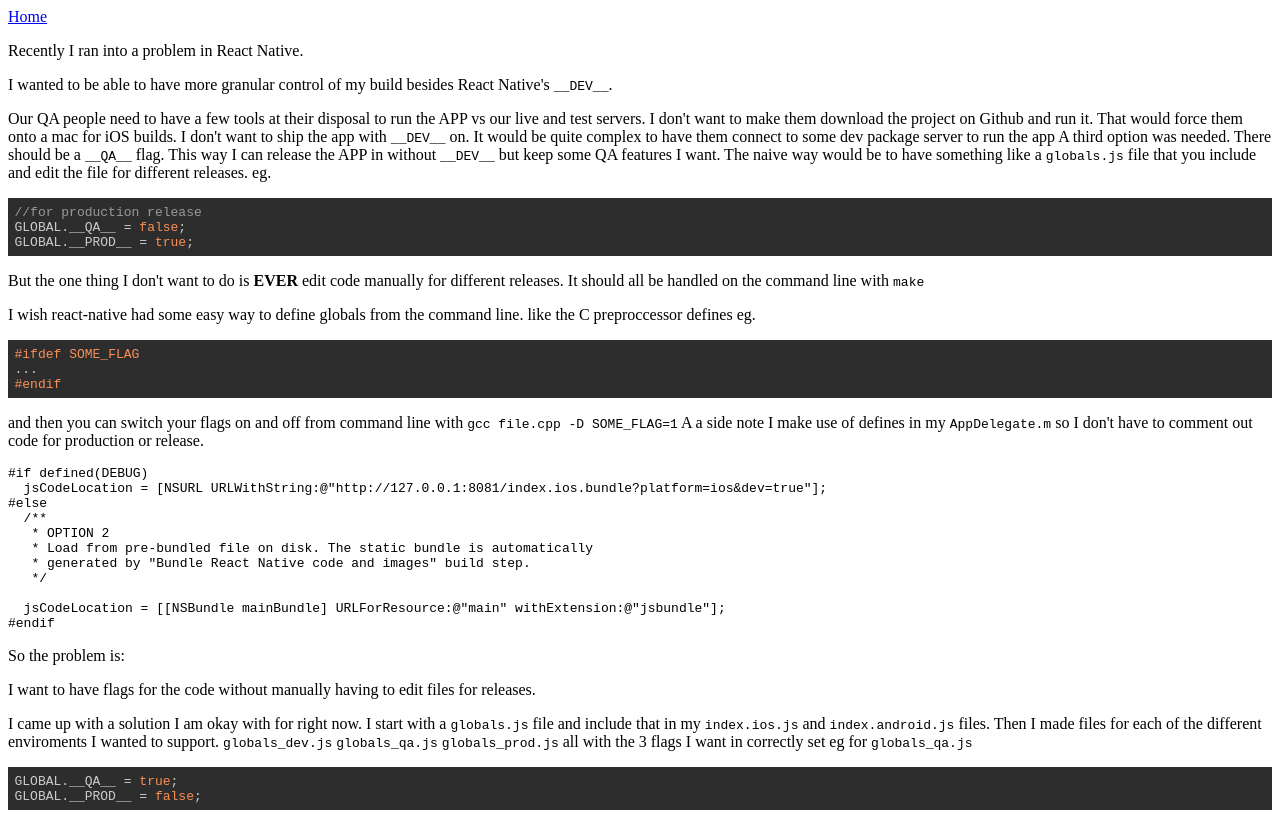
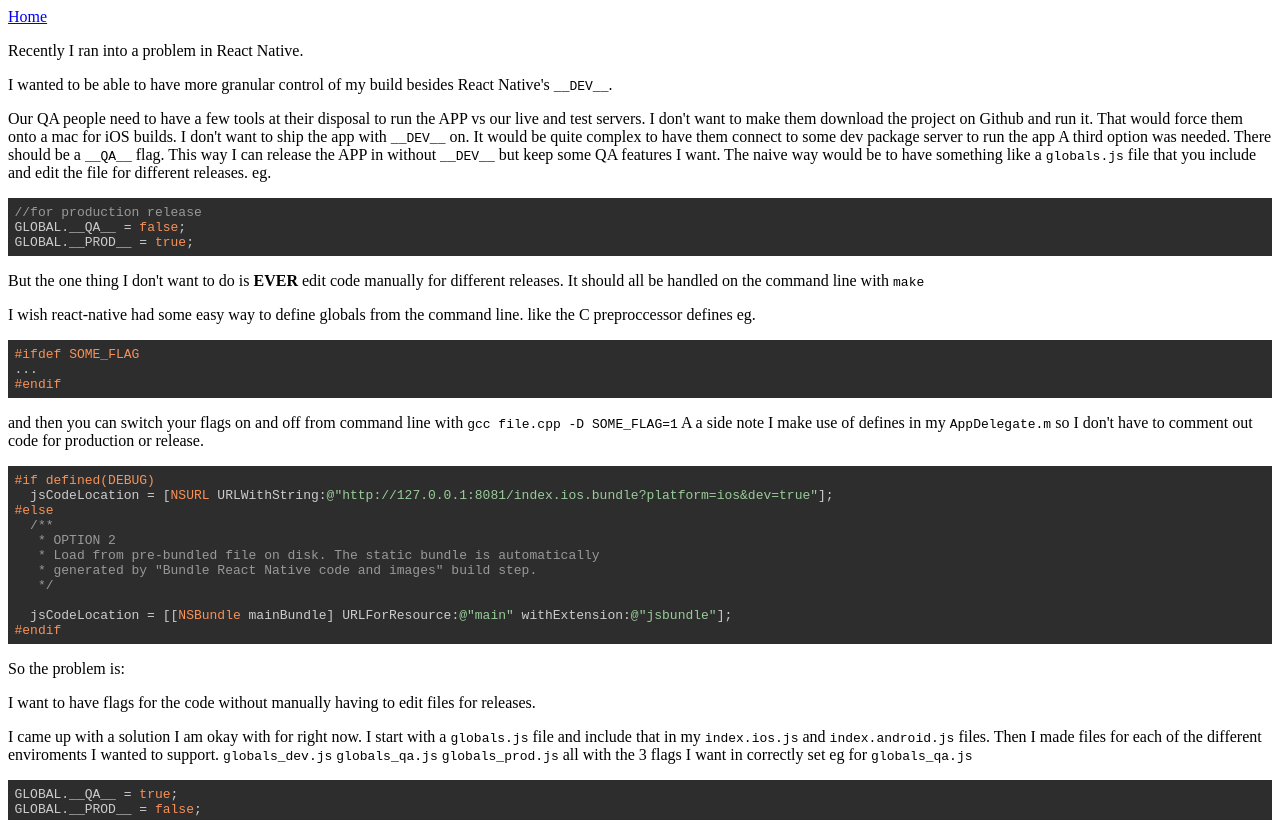
Before and after one commit to powerc9000/blog, a website: page posts/globals_in_react_native.html in a window 1280 px wide. Shown: the top 820 px of the page. Drawn offline with nearby package versions, Linux system fonts and the light colour scheme.

Commit message:
fix highlighting for a post

```diff
--- a/posts/globals_in_react_native.html
+++ b/posts/globals_in_react_native.html
@@ -29,17 +29,17 @@ GLOBAL.__PROD__ = <span class="hljs-literal">true</span>;
 </code></pre>
 <p>and then you can switch your flags on and off from command line with <code>gcc file.cpp -D SOME_FLAG=1</code>
 A a side note I make use of defines in my <code>AppDelegate.m</code> so I don't have to comment out code for production or release.</p>
-<pre><code class="language-objective-c">#if defined(DEBUG)
-  jsCodeLocation = [NSURL URLWithString:@&quot;http://127.0.0.1:8081/index.ios.bundle?platform=ios&amp;dev=true&quot;];
-#else
-  /**
+<pre class="hljs"><code><span class="hljs-meta">#if defined(DEBUG)</span>
+  jsCodeLocation = [<span class="hljs-built_in">NSURL</span> URLWithString:<span class="hljs-string">@"http://127.0.0.1:8081/index.ios.bundle?platform=ios&amp;dev=true"</span>];
+<span class="hljs-meta">#else</span>
+  <span class="hljs-comment">/**
    * OPTION 2
    * Load from pre-bundled file on disk. The static bundle is automatically
-   * generated by &quot;Bundle React Native code and images&quot; build step.
-   */
+   * generated by "Bundle React Native code and images" build step.
+   */</span>
 
-  jsCodeLocation = [[NSBundle mainBundle] URLForResource:@&quot;main&quot; withExtension:@&quot;jsbundle&quot;];
-#endif
+  jsCodeLocation = [[<span class="hljs-built_in">NSBundle</span> mainBundle] URLForResource:<span class="hljs-string">@"main"</span> withExtension:<span class="hljs-string">@"jsbundle"</span>];
+<span class="hljs-meta">#endif</span>
 </code></pre>
 <p>So the problem is:</p>
 <p>I want to have flags for the code without manually having to edit files for releases.</p>
```
